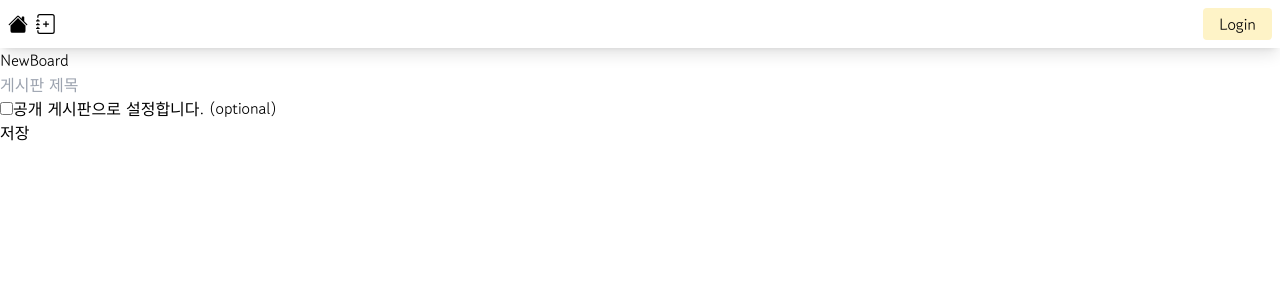
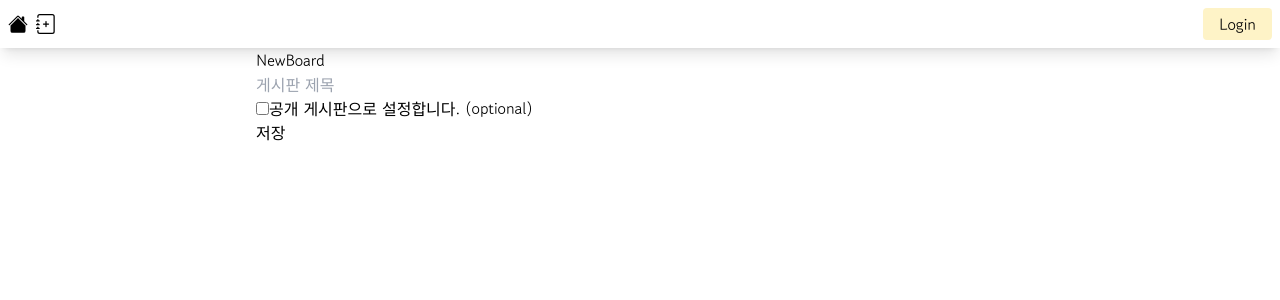
Before and after one commit to Cattamoo/anything, a React (Create React App) app: page /board/new in a window 1280 px wide. Shown: the top 300 px of the page. Built offline with nearby package versions, Linux system fonts and the light colour scheme; no server answers; the database is empty.

Commit message:
PageLayout 추가

```diff
--- /dev/null
+++ b/src/components/layout/PageLayout.tsx
@@ -0,0 +1,14 @@
+import React from 'react';
+
+type Props = {
+	children: React.ReactNode;
+	className?: string;
+}
+
+export default function PageLayout({ children, className = '' }: Props) {
+	return (
+		<div className={`max-w-screen-md w-full ${className}`}>
+			{ children }
+		</div>
+	);
+}
--- a/src/components/ui/Header.tsx
+++ b/src/components/ui/Header.tsx
@@ -4,7 +4,7 @@ import Navbar from "./Navbar";
 
 export default function Header() {
 	return (
-		<header className="flex items-center justify-between p-2 shadow-lg">
+		<header className="w-full flex items-center justify-between p-2 shadow-lg">
 			<Navbar />
 			<LoginUser />
 		</header>
--- a/src/index.css
+++ b/src/index.css
@@ -8,3 +8,7 @@ body {
   font-family: 'Gowun Dodum', sans-serif;
   user-select: none;
 }
+
+#root {
+  @apply w-full h-screen flex flex-col items-center;
+}
--- a/src/pages/Board.tsx
+++ b/src/pages/Board.tsx
@@ -6,18 +6,19 @@ import Loading from "../components/common/Loading";
 import PostItem from "../components/PostItem";
 import {BsFilePlus} from "react-icons/bs";
 import moment from "moment/moment";
+import PageLayout from "../components/layout/PageLayout";
 
 export default function Board() {
 	const { id } = useParams();
 	const { uid, board, posts } = useSelector((state: RootState) => ({ uid: state.auth.user?.uid, board: state.boards[id!], posts: state.posts[id!] }));
 
 	return (
-		<div>
+		<PageLayout>
 			{
 				board
 					? (
 						<>
-							<h2 className="flex items-center text-lg font-bold gap-2">
+							<h2 className="flex items-center text-xl font-bold gap-2 p-2">
 								{ board.title }
 								{
 									uid && board.user.includes(uid) && (
@@ -41,6 +42,6 @@ export default function Board() {
 					)
 					: <Loading />
 			}
-		</div>
+		</PageLayout>
 	);
 }
--- a/src/pages/EditBoard.tsx
+++ b/src/pages/EditBoard.tsx
@@ -4,15 +4,16 @@ import {useParams} from "react-router-dom";
 import Loading from "../components/common/Loading";
 import {useSelector} from "react-redux";
 import {RootState} from "../store/reducers/reducers";
+import PageLayout from "../components/layout/PageLayout";
 
 export default function EditBoard() {
 	const { id } = useParams();
 	const boards = useSelector((state: RootState) => state.boards);
 
 	return (
-		<div>
+		<PageLayout>
 			EditBoard
 			{boards[id!] ? <BoardEditForm board={boards[id!]} /> : <Loading />}
-		</div>
+		</PageLayout>
 	);
 }
--- a/src/pages/EditPost.tsx
+++ b/src/pages/EditPost.tsx
@@ -4,18 +4,19 @@ import {useSelector} from "react-redux";
 import {RootState} from "../store/reducers/reducers";
 import {useParams} from "react-router-dom";
 import Loading from "../components/common/Loading";
+import PageLayout from "../components/layout/PageLayout";
 
 export default function EditPost() {
 	const { bid, id } = useParams();
 	const { user, posts } = useSelector((state: RootState) => ({ user: state.auth.user, posts: state.posts }));
 	return (
-		<div>
+		<PageLayout>
 			EditPost
 			{
 				!!user && !!bid && !!id && Object.keys(posts).length !== 0
 					? <PostEditForm bid={bid} uid={user.uid} post={posts[bid][id]} />
 					: <Loading />
 			}
-		</div>
+		</PageLayout>
 	);
 }
--- a/src/pages/Home.tsx
+++ b/src/pages/Home.tsx
@@ -2,12 +2,13 @@ import React from 'react';
 import {useSelector} from "react-redux";
 import {RootState} from "../store/reducers/reducers";
 import BoardItem from "../components/BoardItem";
+import PageLayout from "../components/layout/PageLayout";
 
 export default function Home() {
 	const { user, boards } = useSelector((state: RootState) => ({ user: state.auth.user, boards: state.boards }));
 
 	return (
-		<div>
+		<PageLayout>
 			Home
 			{
 				user && Object.keys(boards)
@@ -16,6 +17,6 @@ export default function Home() {
 						<BoardItem key={key} uid={user!.uid} board={boards[key]} />
 					))
 			}
-		</div>
+		</PageLayout>
 	);
 }
--- a/src/pages/NewBoard.tsx
+++ b/src/pages/NewBoard.tsx
@@ -1,11 +1,12 @@
 import React from 'react';
 import BoardEditForm from "../components/BoardEditForm";
+import PageLayout from "../components/layout/PageLayout";
 
 export default function NewBoard() {
 	return (
-		<div>
+		<PageLayout>
 			NewBoard
 			<BoardEditForm />
-		</div>
+		</PageLayout>
 	);
 }
--- a/src/pages/NewPost.tsx
+++ b/src/pages/NewPost.tsx
@@ -3,14 +3,15 @@ import PostEditForm from "../components/PostEditForm";
 import {useSelector} from "react-redux";
 import {RootState} from "../store/reducers/reducers";
 import {useParams} from "react-router-dom";
+import PageLayout from "../components/layout/PageLayout";
 
 export default function NewPost() {
 	const { bid } = useParams();
 	const user = useSelector((state: RootState) => state.auth.user);
 	return (
-		<div>
+		<PageLayout>
 			NewPost
 			{!!user && !!bid && <PostEditForm bid={bid} uid={user.uid}/>}
-		</div>
+		</PageLayout>
 	);
 }
--- a/src/pages/Post.tsx
+++ b/src/pages/Post.tsx
@@ -7,6 +7,7 @@ import UserInformation from "../components/common/UserInformation";
 import {FaArrowLeft, FaPenSquare, FaTrash} from "react-icons/fa";
 import Loading from "../components/common/Loading";
 import CommentWrapper from "../components/CommentWrapper";
+import PageLayout from "../components/layout/PageLayout";
 
 export default function Post() {
 	const navigate = useNavigate();
@@ -20,7 +21,7 @@ export default function Post() {
 	}
 
 	return (
-		<div>
+		<PageLayout>
 			{
 				post
 					? (
@@ -50,6 +51,6 @@ export default function Post() {
 					)
 					: <Loading />
 			}
-		</div>
+		</PageLayout>
 	);
 }
```
